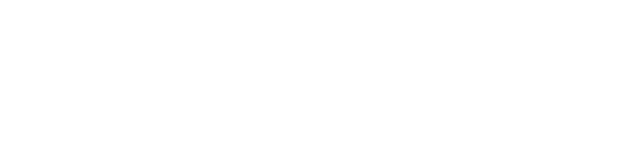
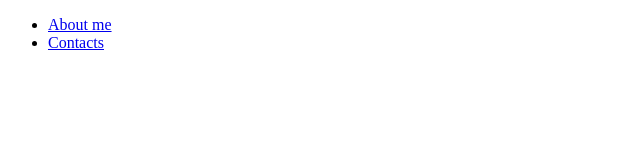
Before and after one commit to ragimovalik/beginning, a plain HTML site: page index.html in a window 1280 px wide. Shown: the whole page, without its empty margins (0-640 px from the left). Drawn offline with Linux system fonts and the light colour scheme.

Commit message:
Добавлена шапка и список ссылок в ней

```diff
--- a/index.html
+++ b/index.html
@@ -3,7 +3,16 @@
   <head>
     <meta charset="UTF-8" />
     <meta name="viewport" content="width=device-width, initial-scale=1.0" />
-    <title>Document</title>
+    <title>Beginning</title>
   </head>
-  <body></body>
+  <body>
+    <!--Шапка сайта-->
+    <header>
+      <!--Список ссылок на странице-->
+      <ul>
+        <li><a href="about me">About me</a></li>
+        <li><a href="contacts">Contacts</a></li>
+      </ul>
+    </header>
+  </body>
 </html>
```
